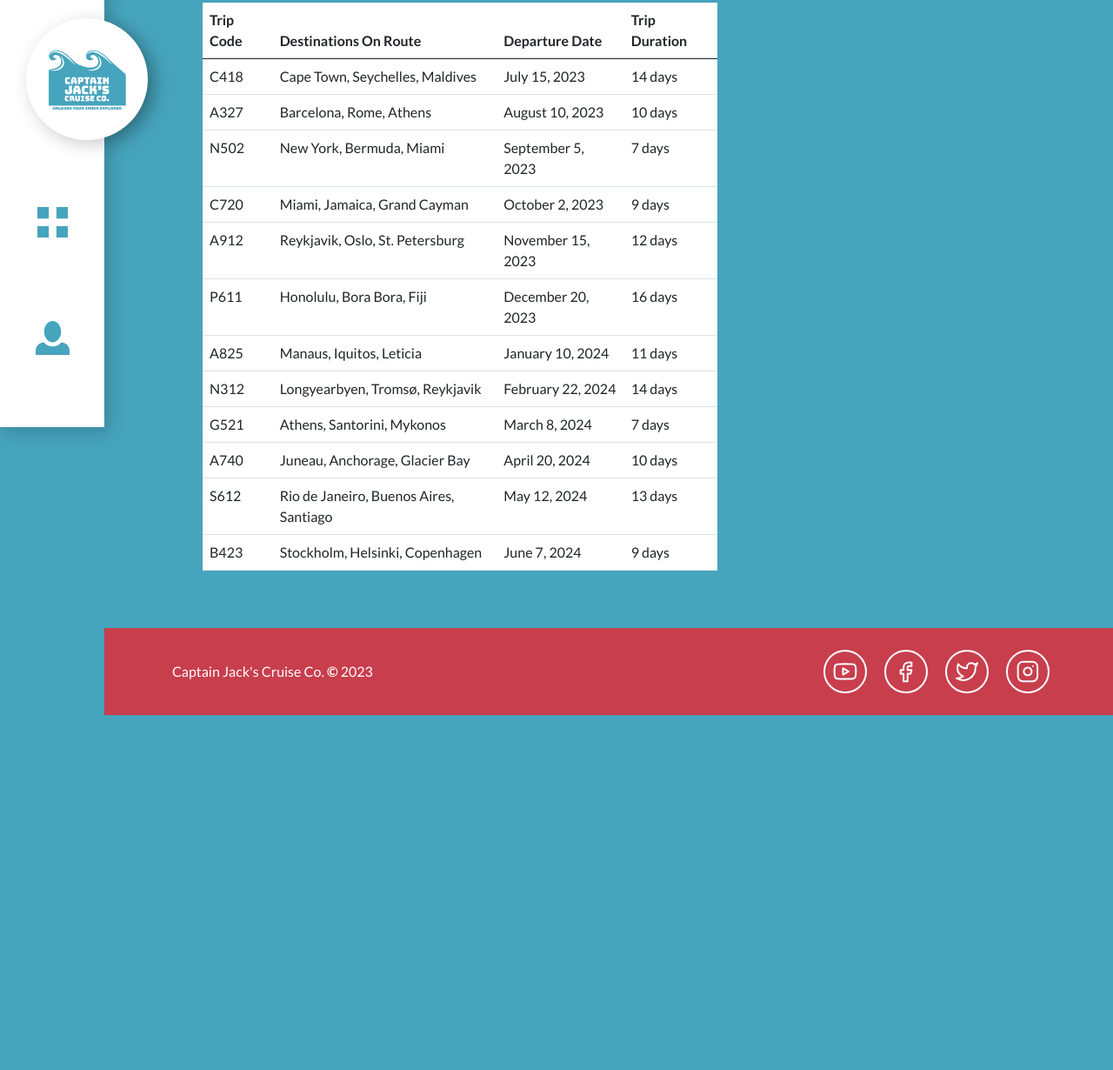
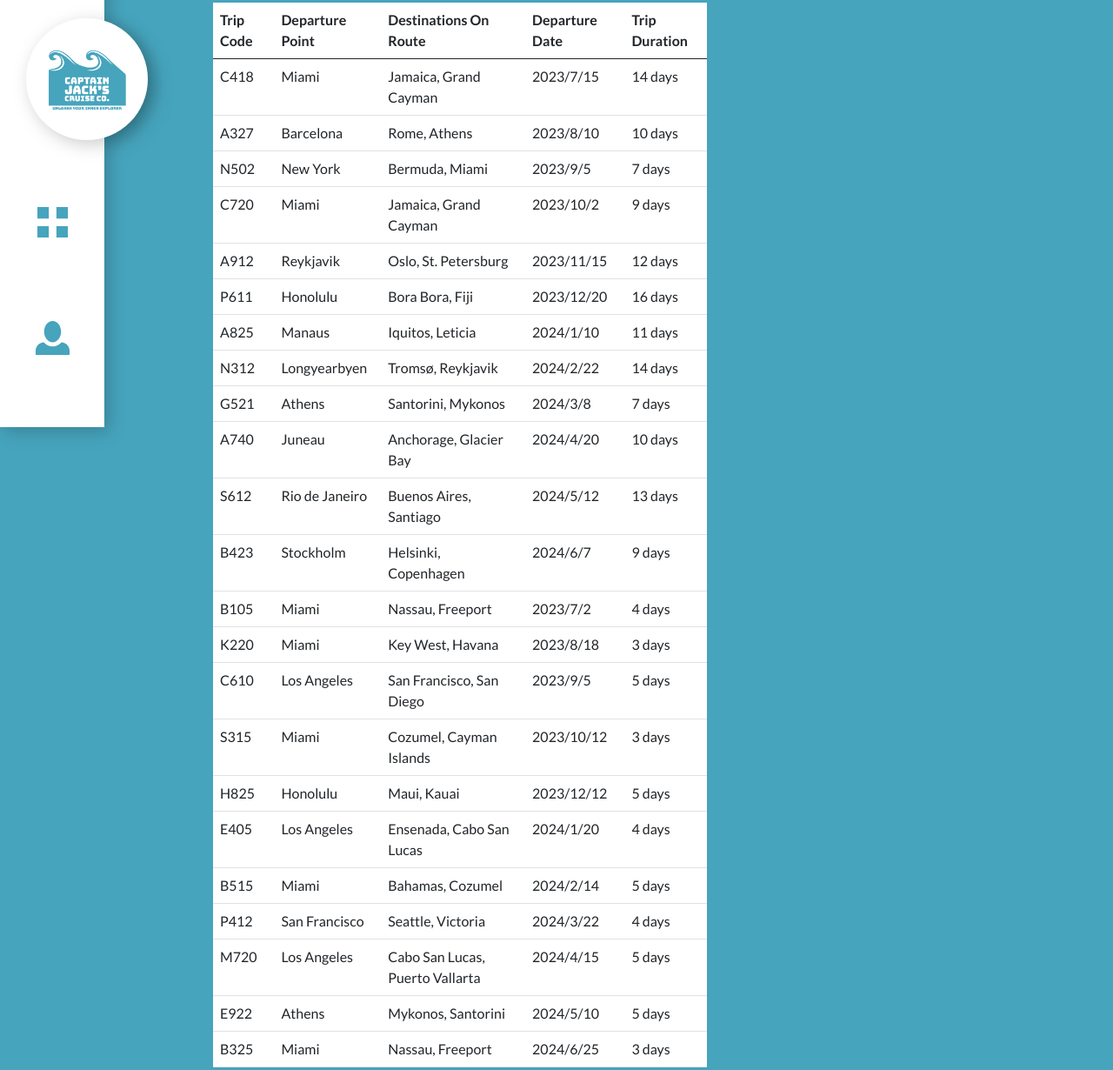
Before and after one commit to OW-F-Beytell/231374-F-Beytell-DV100-Term3-Project, a plain HTML site: page pages/trips.html in a window 1280 px wide. Shown: the part 309-1539 px from the top of the page at 87% size. Before the commit the page ends 1131 px from the top, so only its background shows below. Drawn offline with nearby package versions, Linux system fonts and the light colour scheme.

Commit message:
Table Entry template

```diff
--- a/pages/trips.html
+++ b/pages/trips.html
@@ -71,115 +71,25 @@
         </div>
 
         <div class="row">
-            <table class="table table-hover" style="width: 50%; margin-left: 125px; background-color: #ffffff;">
+          <div class="col-6">
+            <table class="table table-hover" style="margin-left: 125px; background-color: #ffffff;">
                 <thead>
                   <tr>
                     <th scope="col">Trip Code</th>
+                    <th scope="col">Departure Point</th>
                     <th scope="col">Destinations On Route</th>
                     <th scope="col">Departure Date</th>
                     <th scope="col">Trip Duration</th>
                   </tr>
                 </thead>
-                <tbody>
-                    <!-- Cruise 1: Tropical Paradise Escape -->
-                    <tr>
-                      <td>C418</td>
-                      <td>Cape Town, Seychelles, Maldives</td>
-                      <td>July 15, 2023</td>
-                      <td>14 days</td>
-                    </tr>
+                <tbody id="cruiseTable">
 
-                    <!-- Cruise 2: Mediterranean Magic -->
-                    <tr>
-                      <td>A327</td>
-                      <td>Barcelona, Rome, Athens</td>
-                      <td>August 10, 2023</td>
-                      <td>10 days</td>
-                    </tr>
+                </tbody>
+            </table>
+          </div>
+          <div class="col-6">
 
-                    <!-- Cruise 3: Bermuda Bliss -->
-                    <tr>
-                      <td>N502</td>
-                      <td>New York, Bermuda, Miami</td>
-                      <td>September 5, 2023</td>
-                      <td>7 days</td>
-                    </tr>
-
-                    <!-- Cruise 4: Caribbean Cruise Adventure -->
-                    <tr>
-                      <td>C720</td>
-                      <td>Miami, Jamaica, Grand Cayman</td>
-                      <td>October 2, 2023</td>
-                      <td>9 days</td>
-                    </tr>
-
-                    <!-- Cruise 5: Northern Lights Expedition -->
-                    <tr>
-                      <td>A912</td>
-                      <td>Reykjavik, Oslo, St. Petersburg</td>
-                      <td>November 15, 2023</td>
-                      <td>12 days</td>
-                    </tr>
-
-                    <!-- Cruise 6: Pacific Island Paradise -->
-                    <tr>
-                      <td>P611</td>
-                      <td>Honolulu, Bora Bora, Fiji</td>
-                      <td>December 20, 2023</td>
-                      <td>16 days</td>
-                    </tr>
-
-                    <!-- Cruise 7: Amazon River Expedition -->
-                    <tr>
-                      <td>A825</td>
-                      <td>Manaus, Iquitos, Leticia</td>
-                      <td>January 10, 2024</td>
-                      <td>11 days</td>
-                    </tr>
-
-                    <!-- Cruise 8: Arctic Wildlife Discovery -->
-                    <tr>
-                      <td>N312</td>
-                      <td>Longyearbyen, Tromsø, Reykjavik</td>
-                      <td>February 22, 2024</td>
-                      <td>14 days</td>
-                    </tr>
-
-                    <!-- Cruise 9: Greek Isles Odyssey -->
-                    <tr>
-                      <td>G521</td>
-                      <td>Athens, Santorini, Mykonos</td>
-                      <td>March 8, 2024</td>
-                      <td>7 days</td>
-                    </tr>
-
-                    <!-- Cruise 10: Alaskan Wilderness Explorer -->
-                    <tr>
-                      <td>A740</td>
-                      <td>Juneau, Anchorage, Glacier Bay</td>
-                      <td>April 20, 2024</td>
-                      <td>10 days</td>
-                    </tr>
-
-                    <!-- Cruise 11: South American Discovery -->
-                    <tr>
-                      <td>S612</td>
-                      <td>Rio de Janeiro, Buenos Aires, Santiago</td>
-                      <td>May 12, 2024</td>
-                      <td>13 days</td>
-                    </tr>
-
-                    <!-- Cruise 12: Baltic Sea Explorer -->
-                    <tr>
-                      <td>B423</td>
-                      <td>Stockholm, Helsinki, Copenhagen</td>
-                      <td>June 7, 2024</td>
-                      <td>9 days</td>
-                    </tr>
-
-                    <!-- Add more cruises here -->
-                  </tbody>
-              </table>
+          </div>
         </div>
       </div>
       <footer>
@@ -203,6 +113,36 @@
 
     </div>
 
+    <!-- Templates -->
+
+    <template id="cruiseTableEntry">
+      <tr onclick="entrySelect(this)">
+        <td id="cruiseCode">C418</td>
+        <td id="cruiseDepartPoint">Cape Town</td>
+        <td id="cruiseDestinations">Seychelles, Maldives</td>
+        <td id="cruiseDepartureDate">2023/07/15</td>
+        <td id="cruiseDuration">14 days</td>
+      </tr>
+    </template>
+
+    <template id="cruiseTableEntryFold">
+      <div class="container-fluid">
+        <div class="row">
+          <h1 class="display-6" id="cruiseName">Cruise Name</h1>
+          <p id="cruiseDescription">Cruise Description</p>
+        </div>
+        <div class="row">
+          <p id="cruiseRoute"><strong>Route:</strong> </p>
+        </div>
+        <div class="row">
+          <h1 class="display-6" id="cruiseCost">Cruise Cost</h1>
+        </div>
+        <div class="row">
+          <a href="#" class="btn btn-primary" style="background-color: #C83E4D"><h1 class="display-6">Book Your Spot</h1></a>
+        </div>
+      </div>
+    </template>
+
 
 
     <!-- Bootstrap JS -->
@@ -211,6 +151,7 @@
   <!-- JQuery -->
   <script src="https://code.jquery.com/jquery-3.6.0.min.js"></script>
   <script src="../scripts/index.js"></script>
+  <script src="../scripts/trips.js"></script>
 
   </body>
 </html>
--- a/scripts/trips.js
+++ b/scripts/trips.js
@@ -0,0 +1,313 @@
+const arrCruises = [
+    {
+        name: "Tropical Paradise Escape",
+        tripCode: "C418",
+        departurePoint: "Miami",
+        destinations: ["Jamaica", "Grand Cayman"],
+        departureYear: 2023,
+        departureMonth: 7,
+        departureDay: 15,
+        tripDuration: 14
+    },
+    {
+        name: "Mediterranean Magic",
+        tripCode: "A327",
+        departurePoint: "Barcelona",
+        destinations: ["Rome", "Athens"],
+        departureYear: 2023,
+        departureMonth: 8,
+        departureDay: 10,
+        tripDuration: 10
+    },
+    {
+        name: "Bermuda Bliss",
+        tripCode: "N502",
+        departurePoint: "New York",
+        destinations: ["Bermuda", "Miami"],
+        departureYear: 2023,
+        departureMonth: 9,
+        departureDay: 5,
+        tripDuration: 7
+    },
+    {
+        name: "Caribbean Cruise Adventure",
+        tripCode: "C720",
+        departurePoint: "Miami",
+        destinations: ["Jamaica", "Grand Cayman"],
+        departureYear: 2023,
+        departureMonth: 10,
+        departureDay: 2,
+        tripDuration: 9
+    },
+    {
+        name: "Northern Lights Expedition",
+        tripCode: "A912",
+        departurePoint: "Reykjavik",
+        destinations: ["Oslo", "St. Petersburg"],
+        departureYear: 2023,
+        departureMonth: 11,
+        departureDay: 15,
+        tripDuration: 12
+    },
+    {
+        name: "Pacific Island Paradise",
+        tripCode: "P611",
+        departurePoint: "Honolulu",
+        destinations: ["Bora Bora", "Fiji"],
+        departureYear: 2023,
+        departureMonth: 12,
+        departureDay: 20,
+        tripDuration: 16
+    },
+    {
+        name: "Amazon River Expedition",
+        tripCode: "A825",
+        departurePoint: "Manaus",
+        destinations: ["Iquitos", "Leticia"],
+        departureYear: 2024,
+        departureMonth: 1,
+        departureDay: 10,
+        tripDuration: 11
+    },
+    {
+        name: "Arctic Wildlife Discovery",
+        tripCode: "N312",
+        departurePoint: "Longyearbyen",
+        destinations: ["Tromsø", "Reykjavik"],
+        departureYear: 2024,
+        departureMonth: 2,
+        departureDay: 22,
+        tripDuration: 14
+    },
+    {
+        name: "Greek Isles Odyssey",
+        tripCode: "G521",
+        departurePoint: "Athens",
+        destinations: ["Santorini", "Mykonos"],
+        departureYear: 2024,
+        departureMonth: 3,
+        departureDay: 8,
+        tripDuration: 7
+    },
+    {
+        name: "Alaskan Wilderness Explorer",
+        tripCode: "A740",
+        departurePoint: "Juneau",
+        destinations: ["Anchorage", "Glacier Bay"],
+        departureYear: 2024,
+        departureMonth: 4,
+        departureDay: 20,
+        tripDuration: 10
+    },
+    {
+        name: "South American Discovery",
+        tripCode: "S612",
+        departurePoint: "Rio de Janeiro",
+        destinations: ["Buenos Aires", "Santiago"],
+        departureYear: 2024,
+        departureMonth: 5,
+        departureDay: 12,
+        tripDuration: 13
+    },
+    {
+        name: "Baltic Sea Explorer",
+        tripCode: "B423",
+        departurePoint: "Stockholm",
+        destinations: ["Helsinki", "Copenhagen"],
+        departureYear: 2024,
+        departureMonth: 6,
+        departureDay: 7,
+        tripDuration: 9
+    },
+    {
+        name: "Bahamas Getaway",
+        tripCode: "B105",
+        departurePoint: "Miami",
+        destinations: ["Nassau", "Freeport"],
+        departureYear: 2023,
+        departureMonth: 7,
+        departureDay: 2,
+        tripDuration: 4
+    },
+    {
+        name: "Weekend Escape to Key West",
+        tripCode: "K220",
+        departurePoint: "Miami",
+        destinations: ["Key West", "Havana"],
+        departureYear: 2023,
+        departureMonth: 8,
+        departureDay: 18,
+        tripDuration: 3
+    },
+    {
+        name: "California Coast Explorer",
+        tripCode: "C610",
+        departurePoint: "Los Angeles",
+        destinations: ["San Francisco", "San Diego"],
+        departureYear: 2023,
+        departureMonth: 9,
+        departureDay: 5,
+        tripDuration: 5
+    },
+    {
+        name: "Caribbean Sampler",
+        tripCode: "S315",
+        departurePoint: "Miami",
+        destinations: ["Cozumel", "Cayman Islands"],
+        departureYear: 2023,
+        departureMonth: 10,
+        departureDay: 12,
+        tripDuration: 3
+    },
+    {
+        name: "Hawaiian Island Hopper",
+        tripCode: "H825",
+        departurePoint: "Honolulu",
+        destinations: ["Maui", "Kauai"],
+        departureYear: 2023,
+        departureMonth: 12,
+        departureDay: 12,
+        tripDuration: 5
+    },
+    {
+        name: "Weekend Cruise to Ensenada",
+        tripCode: "E405",
+        departurePoint: "Los Angeles",
+        destinations: ["Ensenada", "Cabo San Lucas"],
+        departureYear: 2024,
+        departureMonth: 1,
+        departureDay: 20,
+        tripDuration: 4
+    },
+    {
+        name: "Caribbean Beach Break",
+        tripCode: "B515",
+        departurePoint: "Miami",
+        destinations: ["Bahamas", "Cozumel"],
+        departureYear: 2024,
+        departureMonth: 2,
+        departureDay: 14,
+        tripDuration: 5
+    },
+    {
+        name: "Pacific Coastal Explorer",
+        tripCode: "P412",
+        departurePoint: "San Francisco",
+        destinations: ["Seattle", "Victoria"],
+        departureYear: 2024,
+        departureMonth: 3,
+        departureDay: 22,
+        tripDuration: 4
+    },
+    {
+        name: "Mexican Riviera Adventure",
+        tripCode: "M720",
+        departurePoint: "Los Angeles",
+        destinations: ["Cabo San Lucas", "Puerto Vallarta"],
+        departureYear: 2024,
+        departureMonth: 4,
+        departureDay: 15,
+        tripDuration: 5
+    },
+    {
+        name: "Eastern Mediterranean Escape",
+        tripCode: "E922",
+        departurePoint: "Athens",
+        destinations: ["Mykonos", "Santorini"],
+        departureYear: 2024,
+        departureMonth: 5,
+        departureDay: 10,
+        tripDuration: 5
+    },
+    {
+        name: "Weekend Getaway to the Bahamas",
+        tripCode: "B325",
+        departurePoint: "Miami",
+        destinations: ["Nassau", "Freeport"],
+        departureYear: 2024,
+        departureMonth: 6,
+        departureDay: 25,
+        tripDuration: 3
+    }
+];
+
+$(document).ready(function () {
+    console.log("hello world");
+
+    $("#cruiseTable").empty();
+    loadCruises(arrCruises);
+});
+
+function loadCruises(arrayToLoad) {
+    for (let i = 0; i < arrayToLoad.length; i++) {
+        currCruise = arrayToLoad[i];
+        console.log(currCruise);
+
+        // 1: Select the plants container add the plant card to it
+        $("#cruiseTable").append($("#cruiseTableEntry").html());
+
+        // 2: Create a variable that contains the most recently added plant card
+        let currentChild = $("#cruiseTable").children().eq(i);
+
+        // 3: Set the content for the current plant card from the plant array
+        $(currentChild).find("#cruiseCode").text(currCruise.tripCode);
+        $(currentChild).find("#cruiseDepartPoint").text(currCruise.departurePoint);
+        $(currentChild).find("#cruiseDestinations").text(myToString(currCruise.destinations));
+        $(currentChild).find("#cruiseDepartureDate").text(currCruise.departureYear + "/" + currCruise.departureMonth + "/" + currCruise.departureDay);
+        $(currentChild).find("#cruiseDuration").text(currCruise.tripDuration + " days");
+
+
+        // // 4: Hide the description text from the curent card
+        // $(currentChild).find("#descriptionText").hide();
+        // $(currentChild).find("#originTemp").hide();
+    }
+}
+
+function entrySelect(entry) {
+    console.log(entry);
+    code = entry.getElementByID('.tripCode');
+    // for (let i = 0; i < arrCruises.length; i++) {
+    //     currCruise = arrCruises[i];
+    //     if (currCruise.tripCode === code) {
+    //         console.log(currCruise.name);
+    //     }
+    // }
+}
+
+$("#cruiseTable").on("click-row.bs.table", "tr", function () {
+    console.log("Clicked");
+
+});
+
+function myToString(array) {
+    let output = "";
+    for (let i = 0; i < array.length; i++) {
+        currElement = array[i];
+        if ((array.length > 1) && (output != "")) {
+            output += ", ";
+        }
+        output += currElement;
+    }
+    return output;
+}
+
+/* <template id="cruiseTableEntry">
+      <tr>
+        <td id="cruiseCode">C418</td>
+        <td id="cruiseDepartPoint">Cape Town</td>
+        <td id="cruiseDestinations">Seychelles, Maldives</td>
+        <td id="cruiseDepartureDate">2023/07/15</td>
+        <td id="cruiseDuration">14 days</td>
+      </tr>
+    </template> */
+
+// {
+//     name: "Tropical Paradise Escape",
+//     tripCode: "C418",
+//     departurePoint: "Miami",
+//     destinations: ["Jamaica", "Grand Cayman"],
+//     departureYear: 2023,
+//     departureMonth: 7,
+//     departureDay: 15,
+//     tripDuration: 14
+// },
```
Also changed, not shown: index.html (+2 -2 lines).
